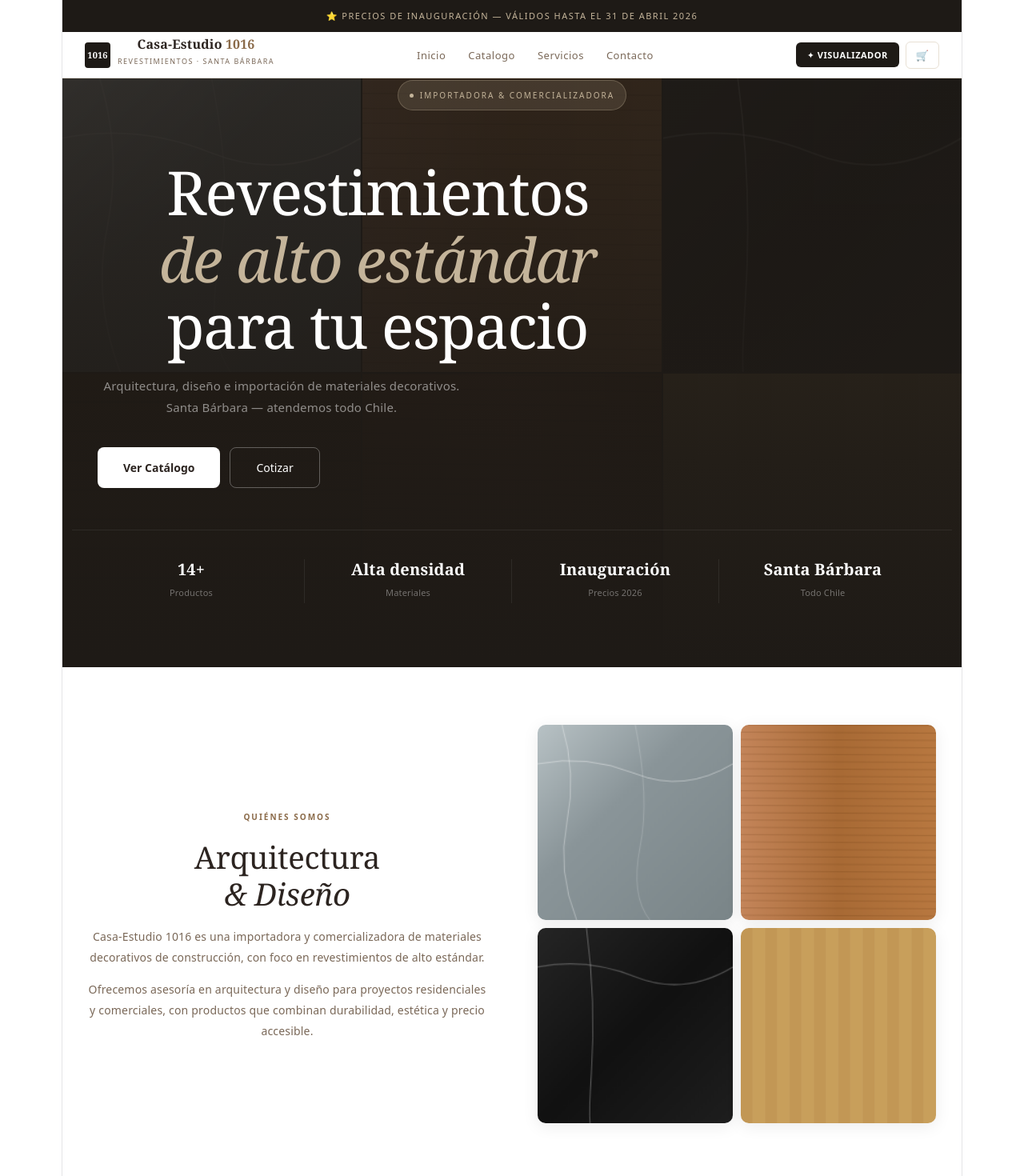
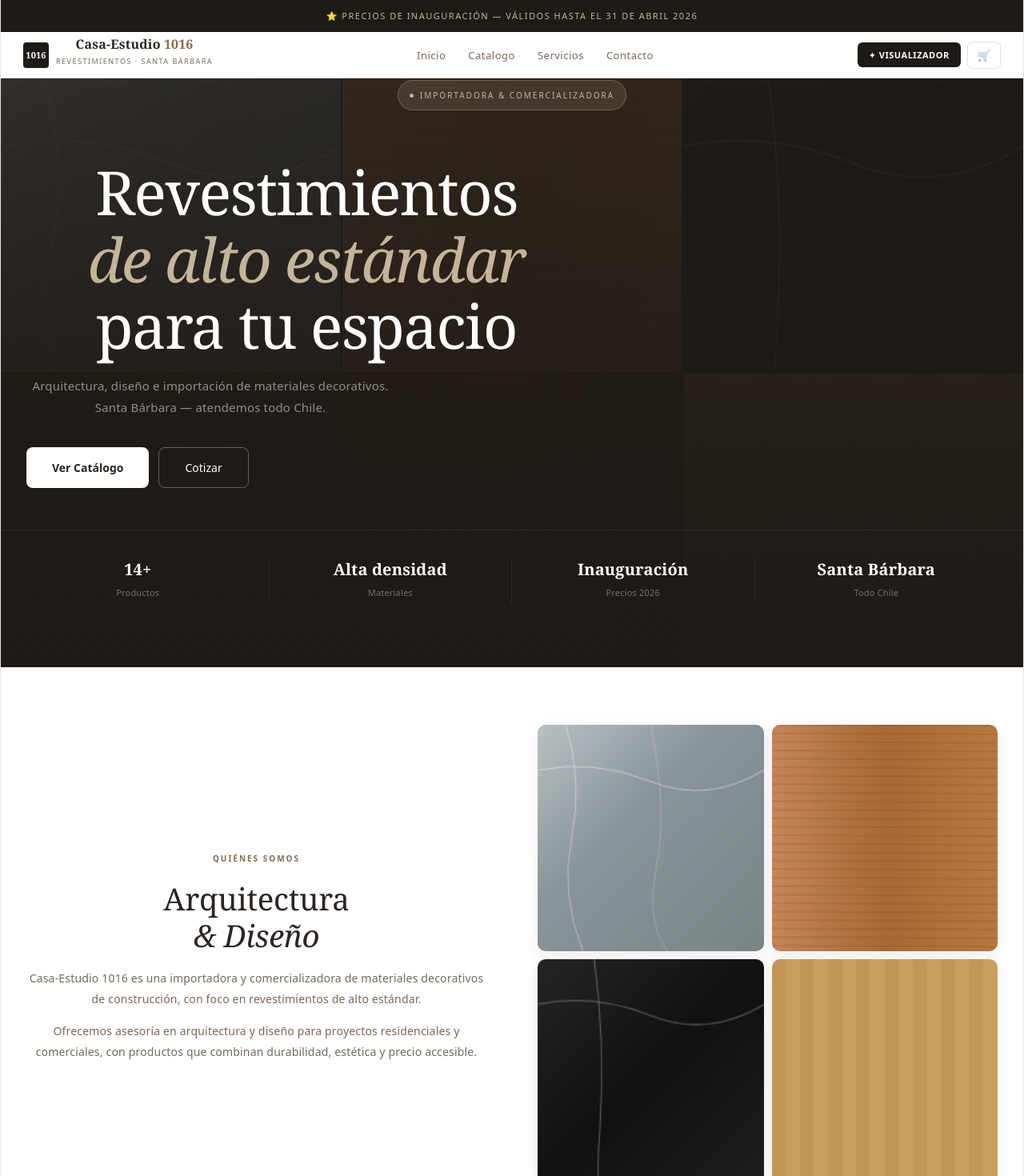
Before and after one commit to felipemunoz014-create/casa-estudio-1016, a React (Vite) app: page / in a window 1280 px wide. Shown: the top 1470 px of the page at 80% size. Built offline with nearby package versions, Linux system fonts and the light colour scheme; a web font is replaced by a local one.

Commit message:
corrige ancho responsive en escritorio

```diff
--- a/src/App.jsx
+++ b/src/App.jsx
@@ -706,7 +706,7 @@ export default function App() {
           </button>
         )}
 
-        <div style={{position:"relative",maxWidth:1100,margin:"0 auto",padding:`0 ${sm?20:32}px`,width:"100%",animation:"fadeUp .8s ease both"}}>
+        <div style={{position:"relative",maxWidth:1400,width:"100%",margin:"0 auto",padding:`0 ${sm?20:32}px`,width:"100%",animation:"fadeUp .8s ease both"}}>
           <div style={{display:"inline-flex",alignItems:"center",gap:8,background:"rgba(196,180,154,0.15)",border:"1px solid rgba(196,180,154,0.3)",borderRadius:20,padding:"5px 14px",marginBottom:sm?20:28}}>
             <div style={{width:5,height:5,borderRadius:"50%",background:"#C4B49A"}}/>
             <span style={{fontSize:10,color:"#C4B49A",letterSpacing:2,textTransform:"uppercase",fontWeight:500}}>
@@ -732,7 +732,7 @@ export default function App() {
         </div>
 
         {!sm&&(
-          <div style={{position:"relative",maxWidth:1100,margin:"52px auto 0",padding:"0 32px",width:"100%",display:"grid",gridTemplateColumns:"repeat(4,1fr)",borderTop:"1px solid rgba(255,255,255,0.07)",paddingTop:36}}>
+          <div style={{position:"relative",maxWidth:1400,width:"100%",margin:"52px auto 0",padding:"0 32px",width:"100%",display:"grid",gridTemplateColumns:"repeat(4,1fr)",borderTop:"1px solid rgba(255,255,255,0.07)",paddingTop:36}}>
             {[["stat1n","stat1l"],["stat2n","stat2l"],["stat3n","stat3l"],["stat4n","stat4l"]].map(([nk,lk],i)=>(
               <div key={i} style={{paddingRight:24,borderRight:i<3?"1px solid rgba(255,255,255,0.07)":"none",paddingLeft:i>0?24:0}}>
                 <div style={{fontFamily:"Georgia,serif",fontSize:20,fontWeight:600,color:"white",marginBottom:3}}>
@@ -749,7 +749,7 @@ export default function App() {
 
       {/* ══ ABOUT ══════════════════════════════════════════════════ */}
       <section style={{background:"white",padding:`${sm?52:72}px ${sm?20:32}px`}}>
-        <div style={{maxWidth:1100,margin:"0 auto",display:"grid",gridTemplateColumns:md?"1fr":"1fr 1fr",gap:md?40:64,alignItems:"center"}}>
+        <div style={{maxWidth:1400,width:"100%",margin:"0 auto",display:"grid",gridTemplateColumns:md?"1fr":"1fr 1fr",gap:md?40:64,alignItems:"center"}}>
           <div>
             <div style={{fontSize:10,color:C.warm,letterSpacing:2,textTransform:"uppercase",fontWeight:600,marginBottom:14}}>
               {E("aboutTag","Etiqueta sección",<span>{content.aboutTag}</span>)}
@@ -785,7 +785,7 @@ export default function App() {
 
       {/* ══ CATALOG ══════════════════════════════════════════════ */}
       <section id="catalogo" style={{padding:`${sm?52:80}px ${sm?16:32}px`,background:C.bg}}>
-        <div style={{maxWidth:1100,margin:"0 auto"}}>
+        <div style={{maxWidth:1400,width:"100%",margin:"0 auto"}}>
           <div style={{display:"flex",alignItems:sm?"flex-start":"flex-end",justifyContent:"space-between",marginBottom:sm?24:36,flexWrap:"wrap",gap:16,flexDirection:sm?"column":"row"}}>
             <div>
               <div style={{fontSize:10,color:C.warm,letterSpacing:2,textTransform:"uppercase",fontWeight:600,marginBottom:10}}>Catálogo completo</div>
@@ -835,7 +835,7 @@ export default function App() {
 
       {/* ══ SERVICES ═════════════════════════════════════════════ */}
       <section id="servicios" style={{background:"white",padding:`${sm?52:80}px ${sm?16:32}px`}}>
-        <div style={{maxWidth:1100,margin:"0 auto"}}>
+        <div style={{maxWidth:1400,width:"100%",margin:"0 auto"}}>
           <div style={{textAlign:"center",marginBottom:sm?36:52}}>
             <div style={{fontSize:10,color:C.warm,letterSpacing:2,textTransform:"uppercase",fontWeight:600,marginBottom:12}}>Lo que ofrecemos</div>
             <h2 style={{fontFamily:"Georgia,serif",fontSize:sm?"clamp(26px,7vw,36px)":"clamp(28px,3vw,40px)",fontWeight:400,color:C.text}}>
@@ -884,7 +884,7 @@ export default function App() {
 
       {/* ══ CONTACT ══════════════════════════════════════════════ */}
       <section id="contacto" style={{background:C.bg,padding:`${sm?52:80}px ${sm?16:32}px`}}>
-        <div style={{maxWidth:1100,margin:"0 auto",display:"grid",gridTemplateColumns:md?"1fr":"1fr 1fr",gap:md?40:64,alignItems:"start"}}>
+        <div style={{maxWidth:1400,width:"100%",margin:"0 auto",display:"grid",gridTemplateColumns:md?"1fr":"1fr 1fr",gap:md?40:64,alignItems:"start"}}>
           <div>
             <div style={{fontSize:10,color:C.warm,letterSpacing:2,textTransform:"uppercase",fontWeight:600,marginBottom:14}}>Contáctanos</div>
             <h2 style={{fontFamily:"Georgia,serif",fontSize:sm?"clamp(26px,7vw,36px)":"clamp(28px,3vw,40px)",fontWeight:400,lineHeight:1.2,marginBottom:20,color:C.text}}>
--- a/src/index.css
+++ b/src/index.css
@@ -109,3 +109,15 @@ code {
   padding: 4px 8px;
   background: var(--code-bg);
 }
+html, body, #root {
+  width: 100%;
+  max-width: none;
+  min-height: 100%;
+  margin: 0;
+  padding: 0;
+}
+
+body {
+  margin: 0;
+  padding: 0;
+}
```
